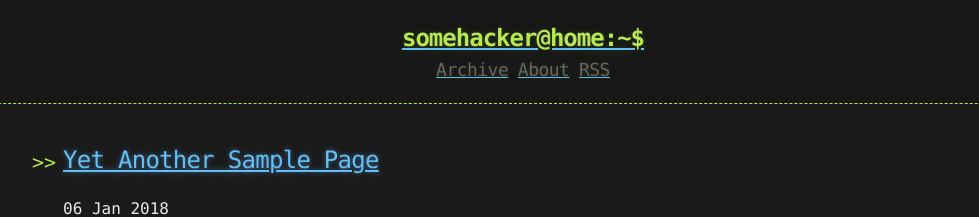
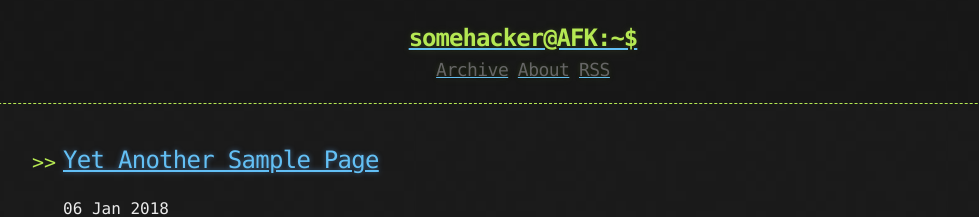
Before and after one commit to afk-conference/conference, a Jekyll site: the page built from index.html, in a window 1280 px wide. Shown: the top 217 px of the page, without its empty margins (117-1096 px from the left). Built offline with Jekyll 4.4.1, drawn with Linux system fonts in a browser that asks for light colours; the list of posts is cut into pages by our own code.

Commit message:
Update header.html

```diff
--- a/_includes/header.html
+++ b/_includes/header.html
@@ -2,7 +2,7 @@
   <div>
     <a href="{{ "/" | prepend: site.baseurl | replace: '//', '/' }}">
     {% assign owner_first_name = site.owner | split: " " %}
-    <h1>{{ owner_first_name[0] | downcase }}@home:~$</h1>
+    <h1>{{ owner_first_name[0] | downcase }}@AFK:~$</h1>
     </a>
     <div class="header-links">
       {% include links.html %}
```
